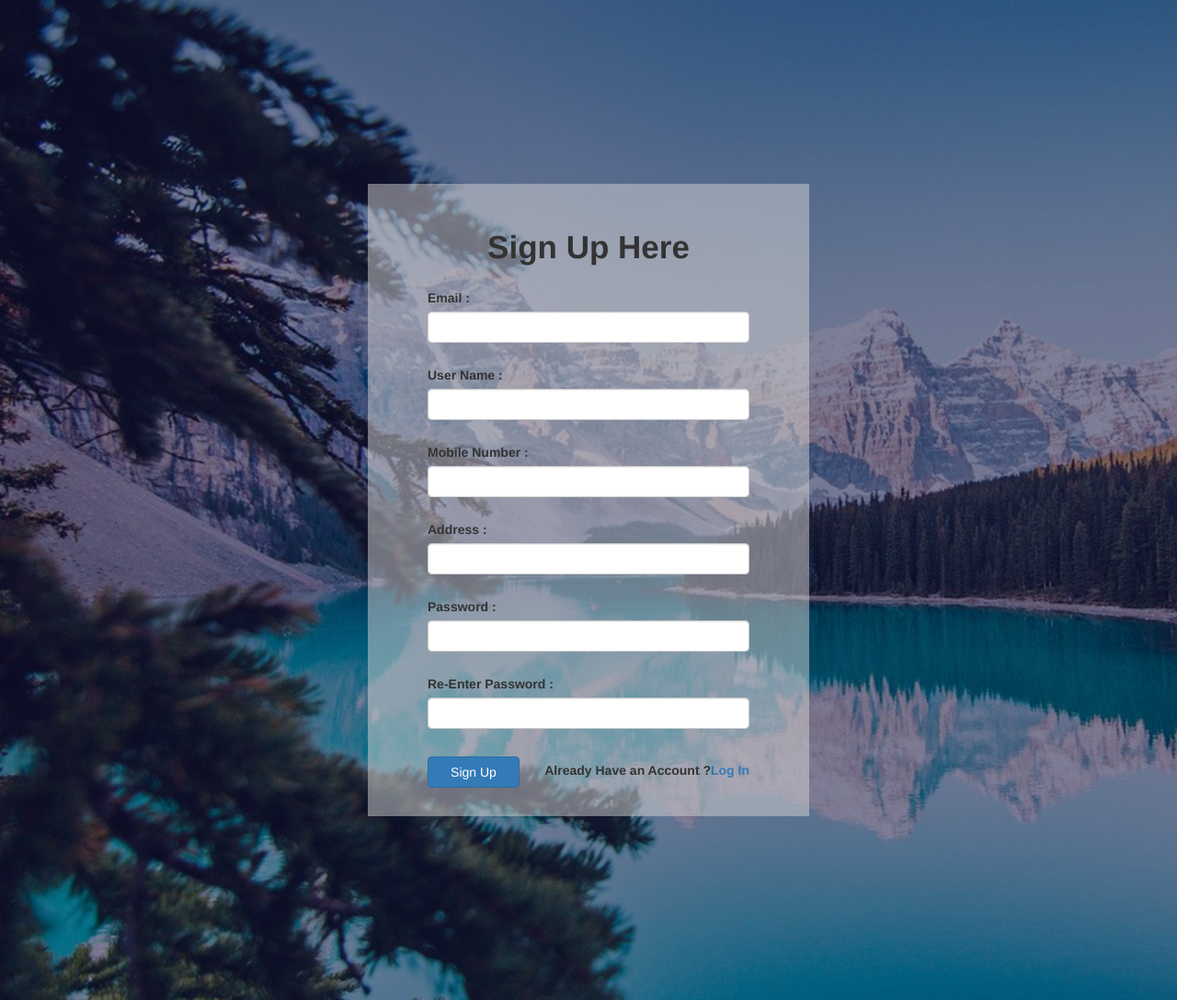
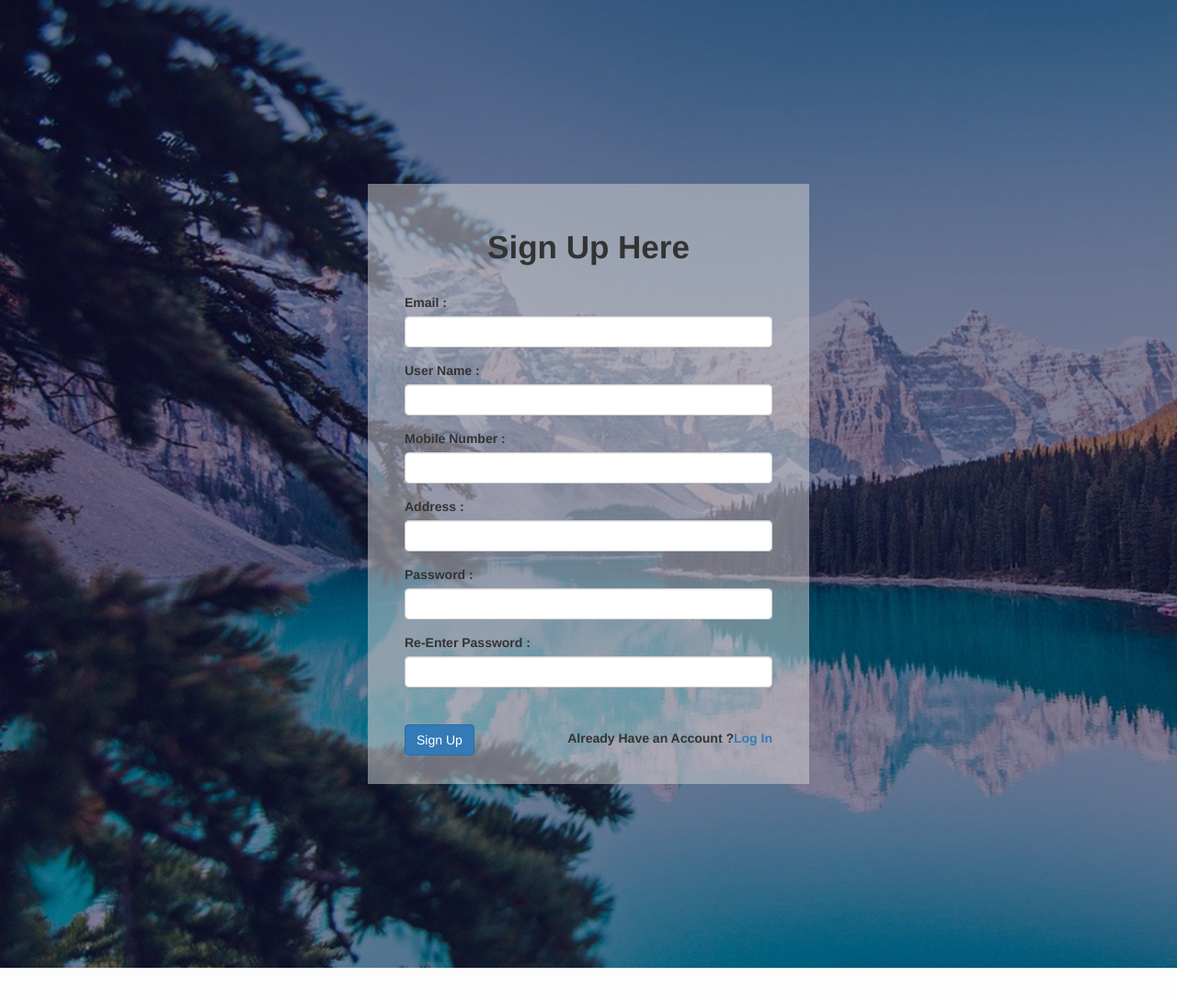
Before and after one commit to RahulMadhukaKeshara/mini-project, a PHP site: page /registration.php in a window 1280 px wide. Shown: the whole page at 92% size. After the commit the page ends 1053 px from the top, so only its background shows below. Run offline with PHP 8.4, Linux system fonts and the light colour scheme.

Commit message:
adding some styling

```diff
--- a/configure.php
+++ b/configure.php
@@ -1,8 +1,8 @@
 <?php
     //Connection to the database
-    $DB_HOST="localhost";
-    $DB_USER="root";
-    $DB_PASS="";
+    $DB_HOST="localhost:3309";
+    $DB_USER="rahul";
+    $DB_PASS="rahul123+*";
     $DB_NAME="bookshop";
 
     $con=mysqli_connect($DB_HOST,$DB_USER,$DB_PASS,$DB_NAME);
--- a/css/style.css
+++ b/css/style.css
@@ -1,10 +1,3 @@
-/*body{
-
-	background: linear-gradient(rgba(0,0,50,0.5),rgba(0,0,50,0.5)),url(images/image.jpg);
-	background-size: cover;
-
-}*/
-
 .login-box{
 
 	max-width: 450px;
@@ -27,34 +20,32 @@
 	font-size: 2.5em;
 	font-weight: bolder;
 	text-align: center;
+	margin-bottom: 30px;
 
 }
 
 form div{
 
-	margin-left: 50px;
-	margin-top: 25px;
+	margin-left: 25px;
 }
-
-
 .form-group input{
 
-	max-width: 350px;
+	max-width: 400px;
+
 }
 
 button{
 
-	width: 100px;
-	margin-left: 50px !important;
-	margin-top:  15px !important;
 	float: left;
+	margin-top: 25px !important;
+	margin-left: 25px !important;
+
 }
 
-.signup{
-
+.logandcreate{
 
 	text-align: right;
-	margin-top:  35px;
-	margin-right: 50px;
+	margin-right: 25px;
+	padding-top: 30px;
 
 }
--- a/login.php
+++ b/login.php
@@ -99,7 +99,7 @@ if($_SERVER["REQUEST_METHOD"] == "POST")
 						<span class="help-block"><?php echo $password_err; ?></span>
 					</div>
 					<button type="submit" class="btn btn-primary"> Login </button>
-					<p class="signup">
+					<p class="logandcreate">
 					Not yet a member ?<a href="registration.php">Sign In</a>
 					</p>
 				</form>
--- a/registration.php
+++ b/registration.php
@@ -172,7 +172,7 @@ if($_SERVER["REQUEST_METHOD"] == "POST")
                         <span class="help-block"><?php echo $confirm_password_err; ?></span>
                     </div>
                     <button type="submit" class="btn btn-primary" name="register"> Sign Up </button>
-					<p class="signup">
+                    <p class="logandcreate">
                     Already Have an Account ?<a href="login.php">Log In</a>
                     </p>
                 </form>
```
Lines whose indentation alone changed are shown as unchanged.
